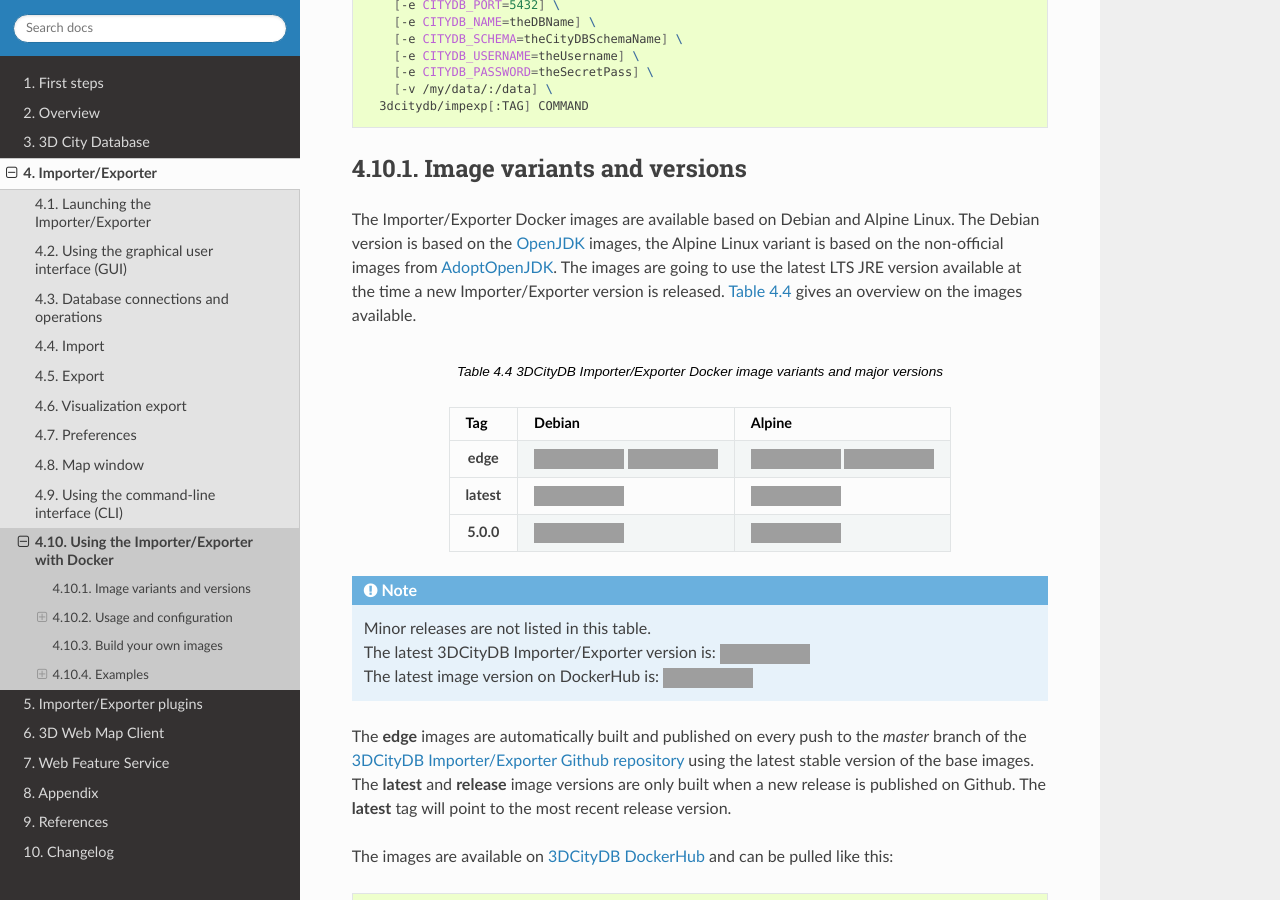
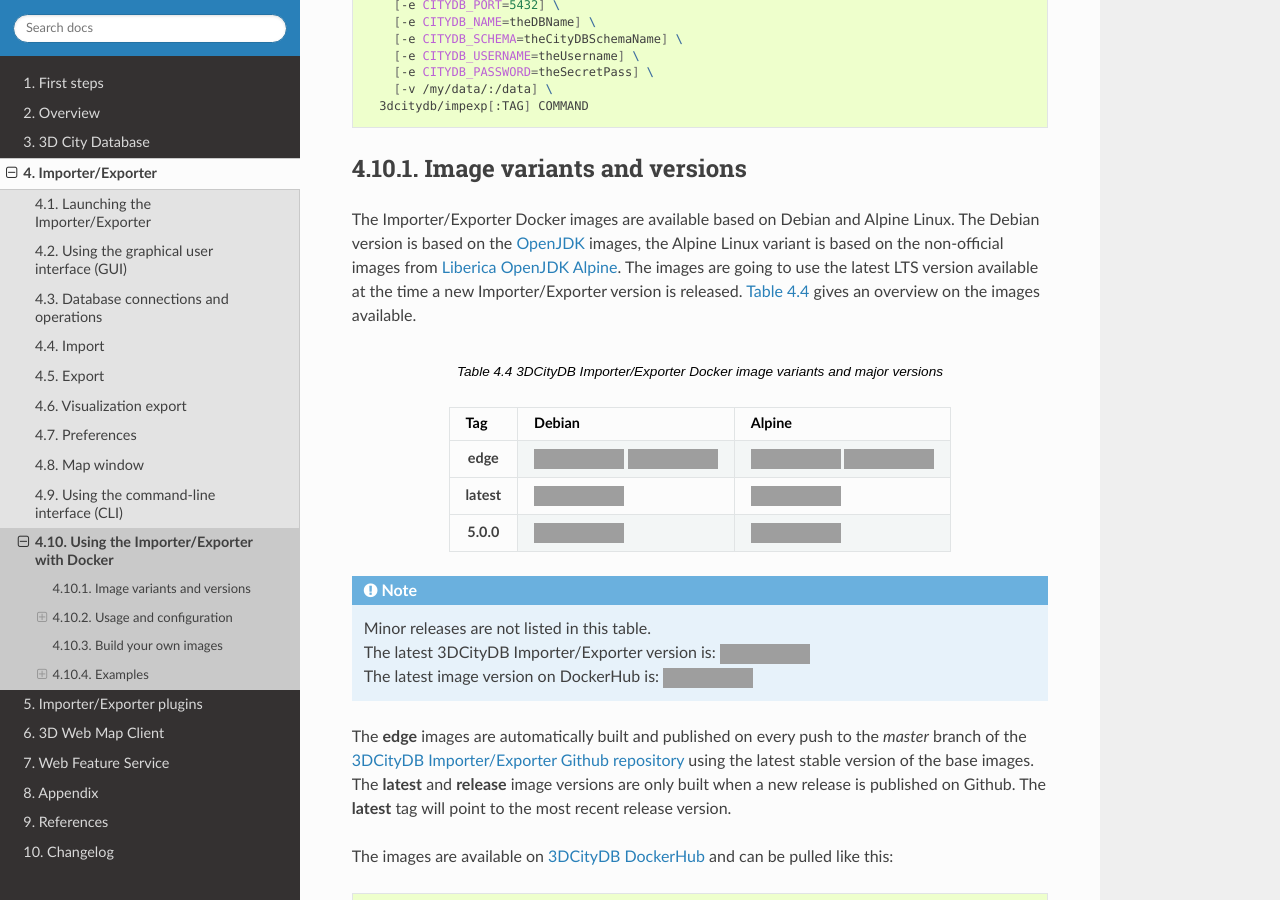
Before and after one commit to 3dcitydb/3dcitydb-docs, a Sphinx documentation site: the page built from source/impexp/docker.rst, in a window 1280 px wide and 900 px high, scrolled down 358 px, cut to the strip 0-900 px from the top of the window. Built offline with Sphinx 7.4.7 and the Read the Docs theme 2.0.0, drawn with Linux system fonts in a browser that asks for light colours; grey boxes are pictures that could not be loaded.

Commit message:
Updated Docker  baseimage

```diff
--- a/source/impexp/docker.rst
+++ b/source/impexp/docker.rst
@@ -30,8 +30,8 @@ Image variants and versions
 The Importer/Exporter Docker images are available based on Debian and Alpine
 Linux. The Debian version is based on the `OpenJDK <https://hub.docker.com/_
 /openjdk>`_ images, the Alpine Linux variant is based on the non-official images
-from `AdoptOpenJDK <https://hub.docker.com/r/adoptopenjdk/openjdk11/>`_.
-The images are going to use the latest LTS JRE version available at the time a new
+from `Liberica OpenJDK Alpine <https://hub.docker.com/r/bellsoft/liberica-openjdk-alpine>`_.
+The images are going to use the latest LTS version available at the time a new
 Importer/Exporter version is released. :numref:`impexp_docker_tbl_images` gives
 an overview on the images available.
 
@@ -67,8 +67,6 @@ using the latest stable version of the base images.
 The **latest** and **release** image versions  are only built
 when a new release is published on Github. The **latest** tag will point to
 the most recent release version.
-
-
 
 The images are available on `3DCityDB DockerHub <https://hub.docker.com/r/
 3dcitydb/>`_ and can be pulled like this:
@@ -450,7 +448,6 @@ longer needed and can be removed:
 
 .. Images ---------------------------------------------------------------------
 
-
 .. version badges
 .. |version-badge-github| image:: https://img.shields.io/github/v/release/3dcitydb/importer-exporter?label=Github&logo=github
   :target: https://github.com/3dcitydb/importer-exporter/releases
```
